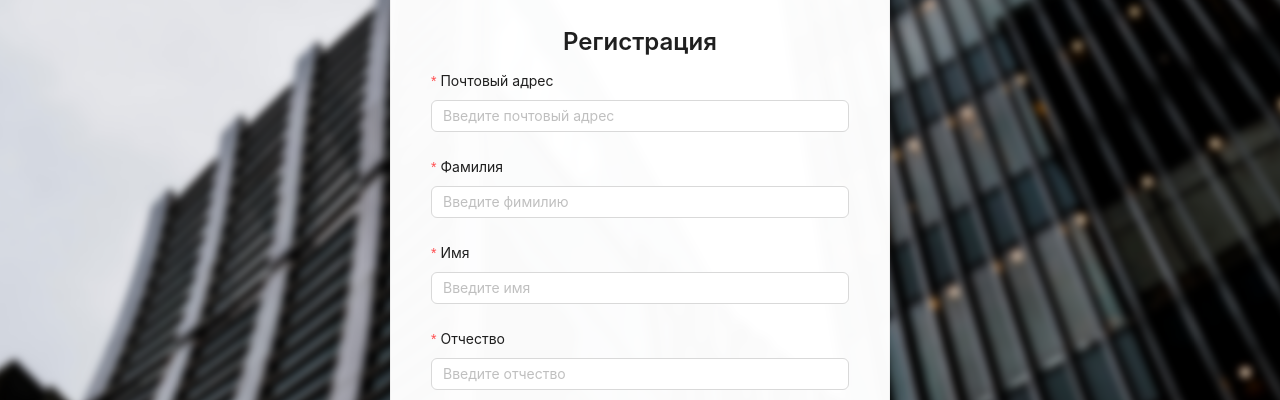
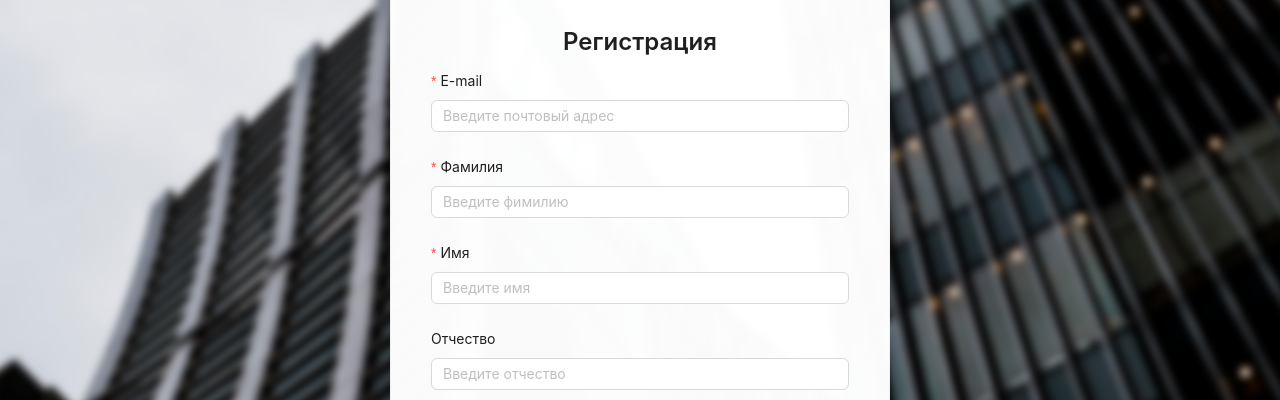
Before and after one commit to natsu-hsr/secret-games, a React (Vite) app: page /register in a window 1280 px wide. Shown: the part 149-549 px from the top of the page. Built offline with nearby package versions, Linux system fonts and the light colour scheme.

Commit message:
- changes small issues for register page

```diff
--- a/src/components/task-content/components/custom-map/custom-map.module.scss
+++ b/src/components/task-content/components/custom-map/custom-map.module.scss
@@ -8,7 +8,7 @@
   border-radius: $border-radius;
 
   :global {
-    ymaps > {
+    ymaps {
       border-radius: $border-radius !important;
     }
   }
--- a/src/pages/register-page/register-page.tsx
+++ b/src/pages/register-page/register-page.tsx
@@ -68,7 +68,7 @@ export const RegisterPage = () => {
               onValuesChange={handleChange}
             >
               <Form.Item
-                label="Почтовый адрес"
+                label="E-mail"
                 name="email"
                 rules={[{required: true, type: "email", message: 'Необходимо ввести корректный почтовый адрес'}]}
               >
@@ -91,7 +91,6 @@ export const RegisterPage = () => {
               <Form.Item
                 label="Отчество"
                 name="middlename"
-                rules={[{required: true, message: 'Необходимо ввести отчество'}]}
               >
                 <Input placeholder='Введите отчество' />
               </Form.Item>
```
